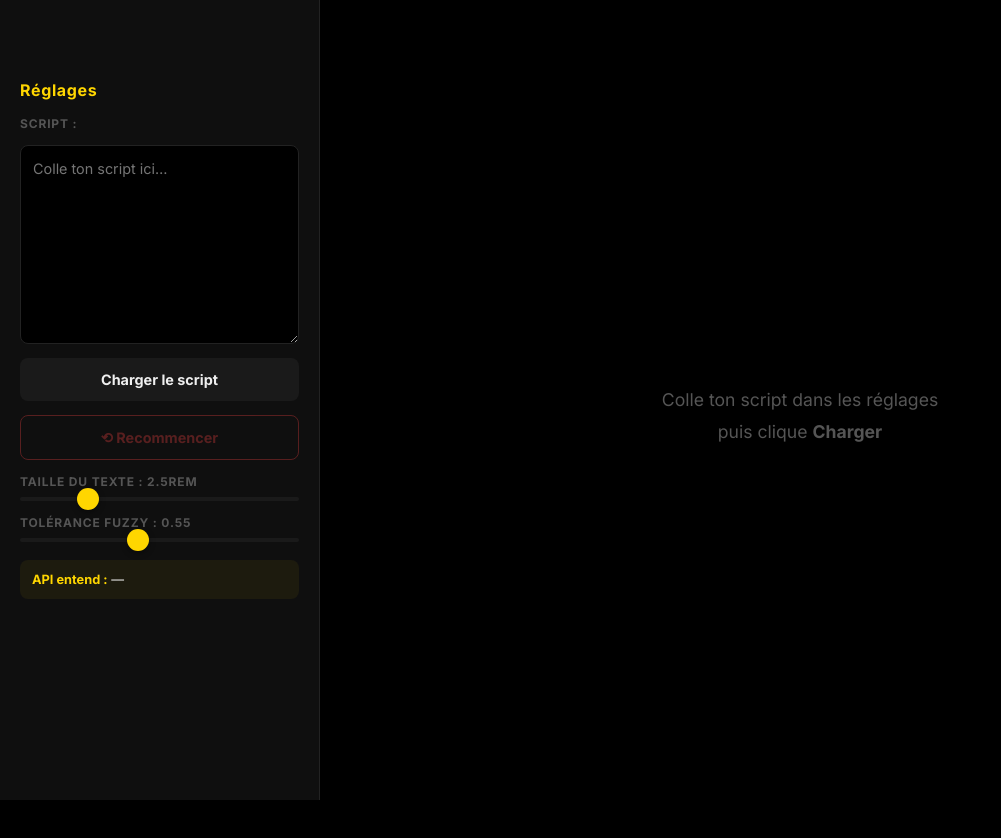
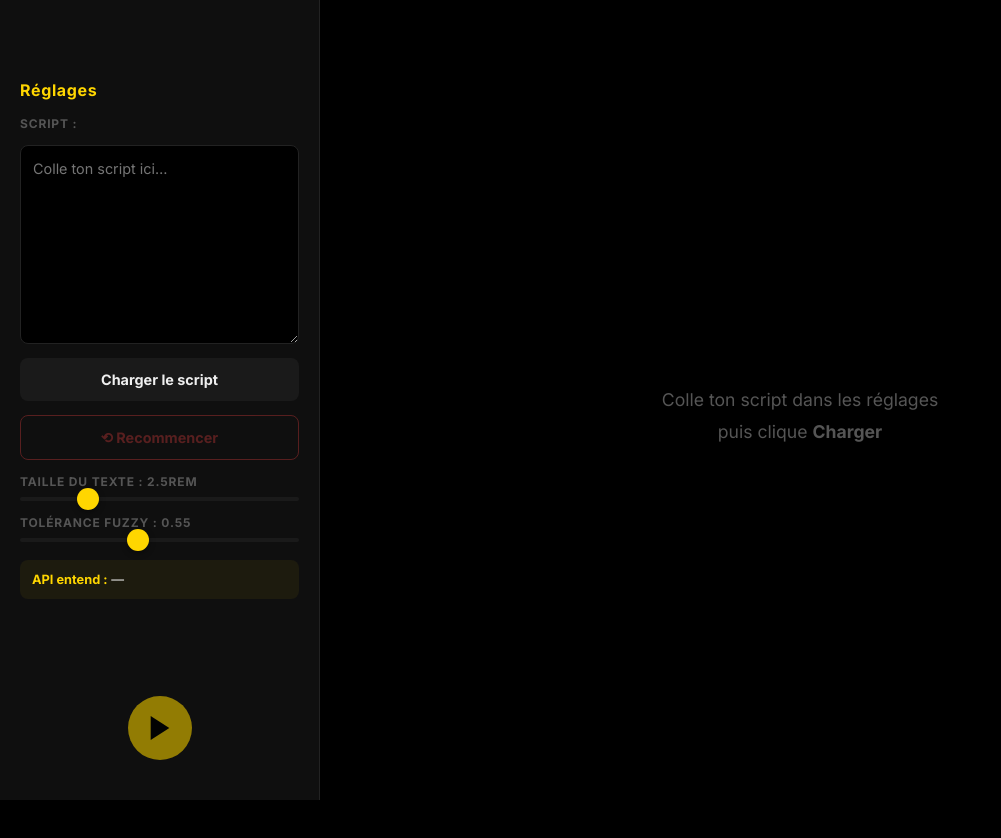
Before and after one commit to pvlgac-coder/prompteo, a plain HTML site: page index.html in a window 1280 px wide. Shown: the whole page, without its empty margins (0-1001 px from the left). Drawn offline with Linux system fonts and the light colour scheme.

Commit message:
fix: FAB z-index and disabled visibility

```diff
--- a/style.css
+++ b/style.css
@@ -150,7 +150,7 @@ body {
   bottom: calc(28px + var(--safe-bottom));
   left: 50%;
   transform: translateX(-50%);
-  z-index: 60;
+  z-index: 100; /* Passe au premier plan absolu */
 
   width: var(--fab-size);
   height: var(--fab-size);
@@ -169,7 +169,12 @@ body {
   transition: background .2s, transform .15s, box-shadow .2s;
 }
 .btn-fab:active   { transform: translateX(-50%) scale(.92); }
-.btn-fab:disabled { opacity: .3; cursor: not-allowed; }
+.btn-fab:disabled {
+  background: var(--accent-dark);
+  opacity: 0.8; /* Plus visible même si désactivé */
+  cursor: not-allowed;
+  box-shadow: none;
+}
 .btn-fab.listening {
   background: var(--danger);
   box-shadow: 0 4px 24px rgba(255,68,68,.4);
@@ -396,13 +401,14 @@ input[type="range"]::-webkit-slider-thumb {
     padding: 18vh 8% 50vh;
   }
 
-  /* FAB devient mini-bouton dans le flux desktop */
+  /* Bouton FAB dans la sidebar sur desktop */
   .btn-fab {
     position: fixed;
-    bottom: 24px;
+    bottom: 40px;
     left: calc(var(--panel-w) / 2);
     transform: translateX(-50%);
-    width: 56px; height: 56px;
+    width: 64px; height: 64px;
+    z-index: 110; /* Par dessus la sidebar */
   }
   .btn-fab:active { transform: translateX(-50%) scale(.92); }
 }
```
